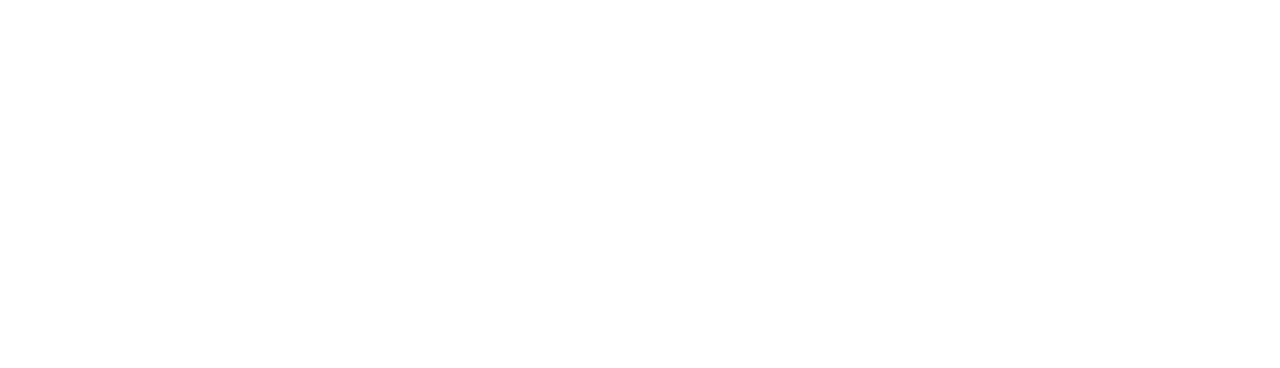
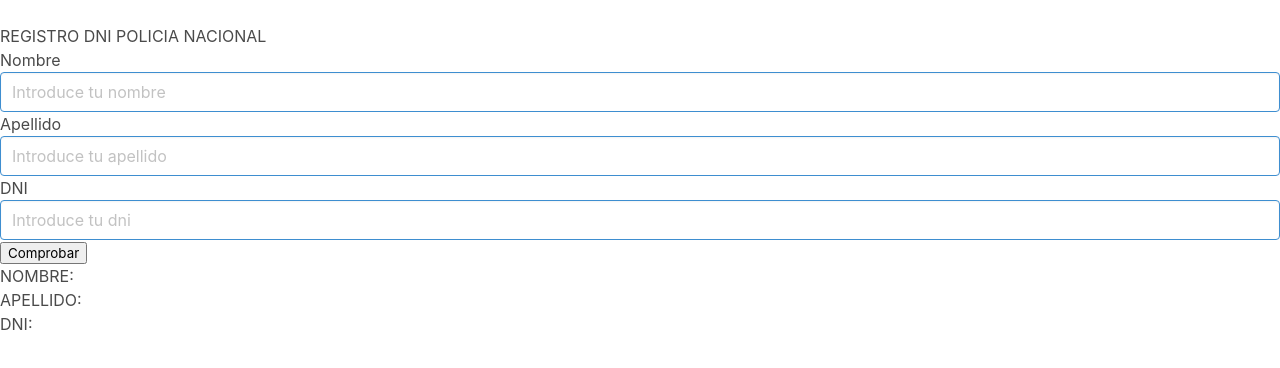
Before and after one commit to Ljotamr91/Detector_de_DNI_falsos, a plain HTML site: page index.html in a window 1280 px wide. Drawn offline with nearby package versions, Linux system fonts and the light colour scheme.

Commit message:
funcionalidad detector dni falsos

```diff
--- a/index.html
+++ b/index.html
@@ -101,5 +101,25 @@
         *
         -->
     </footer>
+
+    <h1>REGISTRO DNI POLICIA NACIONAL</h1>
+    <!-- Formulario registrar datos-->
+              <section>
+                <div class="field">
+                  <div class="control">
+                <label>Nombre</label><br>
+                <input class="input is-info"  type="text" name="nombre" id="nombre" placeholder="Introduce tu nombre" required><BR>
+                <label>Apellido</label><br>
+                <input class="input is-info"  type="text" name="apellido" id="apellido" placeholder="Introduce tu apellido" required><BR>
+                <label>DNI</label><bR>
+                <input class="input is-info"  type="text" name="dni" id="dni" placeholder="Introduce tu dni" required><br>
+                <!-- Enviar los datos a la funcion-->
+                <input type="button" onclick="calcularLetra();" value="Comprobar">
+                <!--se imprimen los datos en pantalla-->
+                <h3>NOMBRE:<strong id="nombre_usuario"></strong></h3>
+                <h3>APELLIDO:<strong id="apellido_usuario"></strong></h3>
+                <h3>DNI:<strong id="total_datos"></strong></h3>
+
+    <script src="js/main.js"></script>
   </body>
 </html>
--- a/js/main.js
+++ b/js/main.js
@@ -1,3 +1,68 @@
 /*
     Detector_de_DNI_falsos
 */
+
+function calcularLetra(){
+    var psoiblesLetras = ["T","R","W","A","G","M","Y","F","P","D","X","B","N","J","Z","S","Q","V","H","L","C","K","E","T"];
+    var dniCompleto = document.getElementById("dni").value;
+    var nombre = document.getElementById("nombre").value;
+    var apellido = document.getElementById("apellido").value;
+    var dniMayuscula = "";
+    var comprobar = 0;
+    var numerosDNI = 0;
+    var letra = "";
+    var resto;
+    var contador = 0;
+    var dniArray = dniCompleto.split("");
+//calcula que el dni tenga los digitos que tiene que tener
+    for(contador = 0; contador < dniArray.length; contador++){
+        if(contador <= 7){
+            if(isNaN(dniArray[contador])){
+                comprobar = 1;
+            }
+        }
+        else {
+            if(isNaN(dniArray[8])){
+                //Convierte las letras en mayuscula
+                dniArray[8] = dniArray[8].toUpperCase();
+            } else{
+                comprobar = 1;
+            }
+        }
+    }
+
+    //Comporbar la longitud sea la correcta
+    if(contador != 9){
+        comprobar = 1;
+    }else{
+        dniMayuscula = dniArray.join("");
+        //juntar los numeros
+        numerosDNI = dniMayuscula.substring(0,8);
+        //almacenamos la letra dni
+        letra = dniMayuscula.substring(8,9);
+
+        //comprueba que la letra sea la correcta
+        resto = numerosDNI % 23;
+        if(psoiblesLetras[resto] != letra){
+            comprobar = 2;
+        }
+    }
+        //RESPUESTA SI EL DNI SI ES CORRECTO
+    if(comprobar == 0){
+        document.getElementById("nombre_usuario").innerHTML = nombre;
+        document.getElementById("apellido_usuario").innerHTML = apellido;
+        document.getElementById("total_datos").innerHTML = "El dni es CORRECTO";
+    }
+        //RESPUESTA SI EL DNI NO ES CORRECTO
+    else if(comprobar == 1){
+        document.getElementById("nombre_usuario").innerHTML = nombre;
+        document.getElementById("apellido_usuario").innerHTML = apellido;
+        document.getElementById("total_datos").innerHTML = "El dni NO ES CORRECTO";
+
+        //RESPUESTA SI LA LETRA NO ES CORRECTA
+    } else if(comprobar == 2){
+        document.getElementById("nombre_usuario").innerHTML = nombre;
+        document.getElementById("apellido_usuario").innerHTML = apellido;
+        document.getElementById("total_datos").innerHTML = "La letra de el DNI NO ES CORRECTA";
+    }
+}
```
